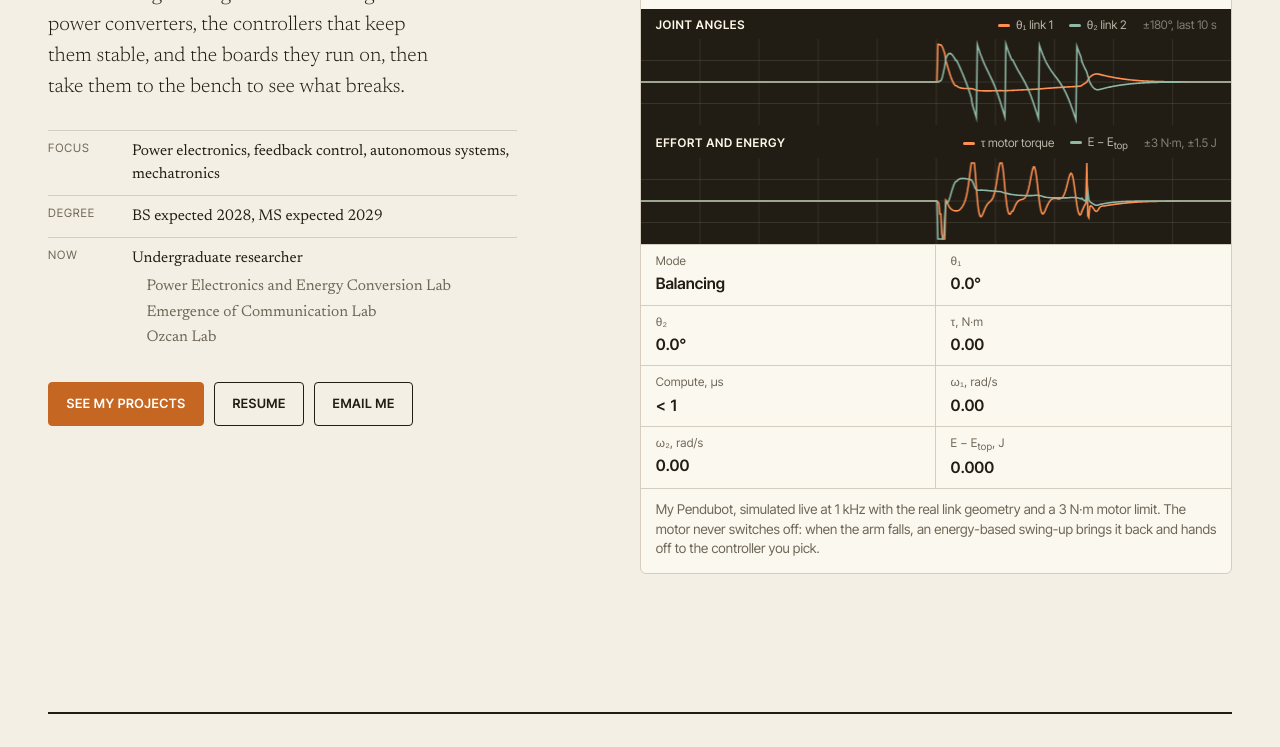
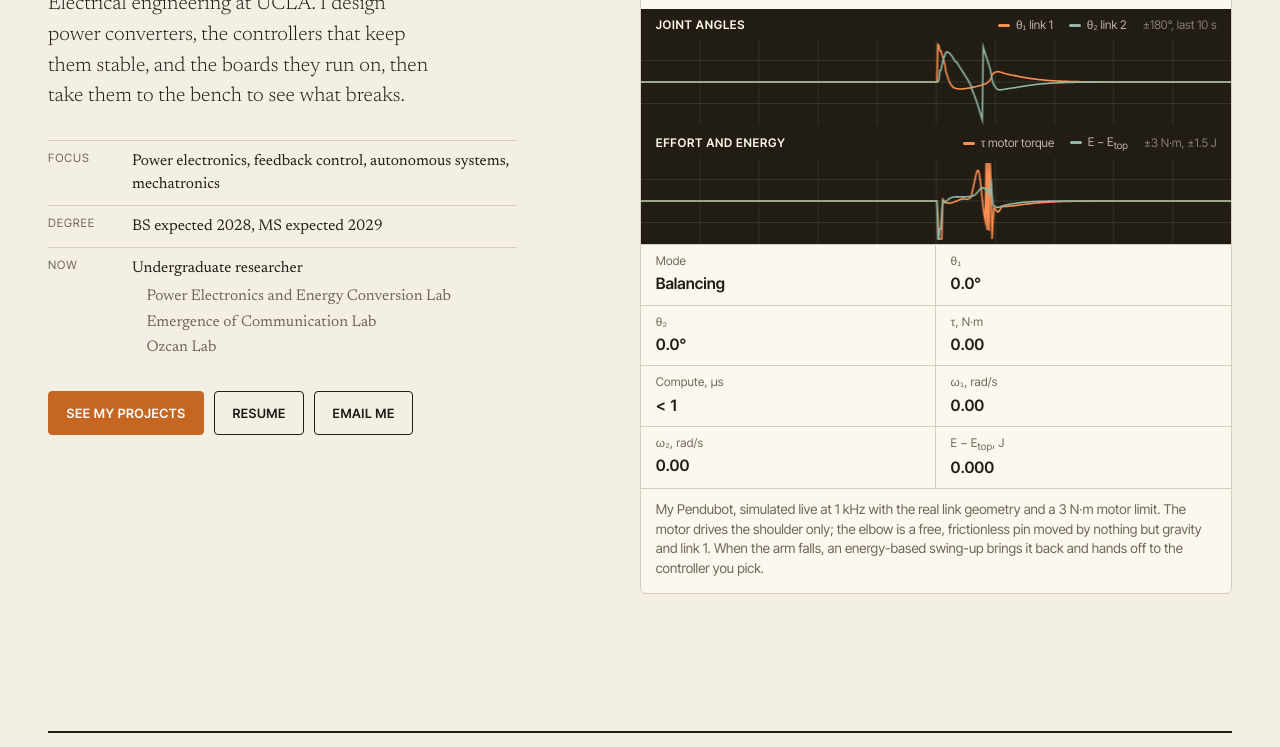
Before and after one commit to honwesley/honwesley-portfolio, a plain HTML site: page index.html in a window 1280 px wide. Shown: the part 630-1377 px from the top of the page. Drawn offline with Linux system fonts and the light colour scheme.

Commit message:
Pendubot sim: unactuated frictionless elbow, link-1-only disturbances

```diff
--- a/index.html
+++ b/index.html
@@ -59,8 +59,8 @@
   </div>
   <figure class="rig" aria-labelledby="rig-cap">
   <div class="rig-stage">
-    <canvas id="pendubot" role="img" aria-label="Simulated Pendubot. Drag the arm to disturb it; the controller swings it back up and balances it."></canvas>
-    <span class="grab-hint">Grab the arm and throw it</span>
+    <canvas id="pendubot" role="img" aria-label="Simulated Pendubot. Drag link 1 to disturb it; the controller swings it back up and balances it."></canvas>
+    <span class="grab-hint">Grab link 1 and shove it</span>
   </div>
   <div class="rig-bar">
     <div class="ctl-pick" role="group" aria-label="Balance controller">
@@ -91,7 +91,7 @@
     <div><dt>ω₂, rad/s</dt><dd id="t-w2">0.00</dd></div>
     <div><dt>E − E<sub>top</sub>, J</dt><dd id="t-e">0.000</dd></div>
   </dl>
-  <figcaption id="rig-cap">My Pendubot, simulated live at 1 kHz with the real link geometry and a 3 N·m motor limit. The motor never switches off: when the arm falls, an energy-based swing-up brings it back and hands off to the controller you pick.</figcaption>
+  <figcaption id="rig-cap">My Pendubot, simulated live at 1 kHz with the real link geometry and a 3 N·m motor limit. The motor drives the shoulder only; the elbow is a free, frictionless pin moved by nothing but gravity and link 1. When the arm falls, an energy-based swing-up brings it back and hands off to the controller you pick.</figcaption>
 </figure>
 </section>
 
--- a/main.js
+++ b/main.js
@@ -26,16 +26,19 @@
      - swing-up: energy pumping through collocated partial feedback
        linearization of the shoulder, until the state is near upright
      - balance: the selected controller (PID, LQR, NMPC or fuzzy)
+   The motor torque acts on the shoulder only. The elbow is a free,
+   frictionless pin: only gravity and the motion of link 1 move link 2.
    All four were tuned and tested offline on the same model: each
-   recovers from hanging straight down and from random states up to
-   10 rad/s on link 1 and 20 rad/s on link 2.
+   recovers from hanging straight down, from link 2 spinning at 20 rad/s,
+   and from random states up to 10 rad/s on link 1 and 20 rad/s on link 2.
    ========================================================= */
 (() => {
   const cv = document.getElementById('pendubot');
   if (!cv) return;
 
   // ---------- plant ----------
-  const rho = 2700, wd = 0.0508, th = 0.00635, g = 9.81, b = 0.002;
+  const rho = 2700, wd = 0.0508, th = 0.00635, g = 9.81;
+  const b = 0.002;                      // N·m·s/rad, shoulder bearing and motor friction (the elbow is frictionless)
   const l1 = 8 * 0.0254, l2 = 14 * 0.0254;
   const m1 = rho * l1 * wd * th, m2 = rho * l2 * wd * th;
   const lc1 = l1 / 2, lc2 = l2 / 2;
@@ -51,8 +54,8 @@
   const QD = [10, 40, 1, 1], RW = 2;
   const ETOP = 1.333991;                                         // J, energy at rest upright
   const PID = { kp1: -3.41507, kp2: -36.44109, kd1: -2.68626, kd2: -5.52524, ki1: -2.0 };
-  const SW = { kp: 3, kd: 2, ke: 20 };                           // swing-up gains
-  const CATCH = { pid: 25, lqr: 25, nmpc: 25, fuzzy: 25 }, LOSE = 75;
+  const SW = { kp: 6, kd: 4, ke: 80, kx: 8 };                    // swing-up gains
+  const CATCH = 40, LOSE = 120;                                  // hand-off thresholds on the LQR cost-to-go
   const NM = { NB: 4, Hz: 0.2, h: 0.004, Ts: 0.02, iters: 2, step: 2.0 };
   const FZ = 30;                                                  // fuzzy universe scale
 
@@ -70,17 +73,19 @@
     const G2 = -m2 * lc2 * g * Math.sin(x[0] + x[1]);
     return [M11, M12, M22, C1, C2, G1, G2];
   }
-  function f(x, u, e1, e2) {
+  function f(x, u, e1) {
     const [M11, M12, M22, C1, C2, G1, G2] = terms(x);
-    const r1 = u - b * x[2] - C1 - G1 + e1, r2 = -b * x[3] - C2 - G2 + e2;
+    // Only the shoulder sees the motor torque u and the external disturbance e1.
+    // The elbow equation has nothing in it but inertia, coupling and gravity.
+    const r1 = u - b * x[2] - C1 - G1 + e1, r2 = -C2 - G2;
     const det = M11 * M22 - M12 * M12;
     return [x[2], x[3], (M22 * r1 - M12 * r2) / det, (-M12 * r1 + M11 * r2) / det];
   }
-  function rk4(x, u, h, e1 = 0, e2 = 0) {
-    const a = f(x, u, e1, e2);
-    const k2 = f(x.map((v, i) => v + h / 2 * a[i]), u, e1, e2);
-    const k3 = f(x.map((v, i) => v + h / 2 * k2[i]), u, e1, e2);
-    const k4 = f(x.map((v, i) => v + h * k3[i]), u, e1, e2);
+  function rk4(x, u, h, e1 = 0) {
+    const a = f(x, u, e1);
+    const k2 = f(x.map((v, i) => v + h / 2 * a[i]), u, e1);
+    const k3 = f(x.map((v, i) => v + h / 2 * k2[i]), u, e1);
+    const k4 = f(x.map((v, i) => v + h * k3[i]), u, e1);
     return x.map((v, i) => v + h / 6 * (a[i] + 2 * k2[i] + 2 * k3[i] + k4[i]));
   }
   function energy(x) {
@@ -98,8 +103,11 @@
     const [M11, M12, M22, C1, C2, G1, G2] = terms(x);
     const E = energy(x);
     let v = -SW.kp * wrap(x[0]) - SW.kd * x[2] + SW.ke * (ETOP - E) * x[2];
+    // The motor can only change the energy by moving link 1, so when link 1 is still and link 2
+    // is spinning (elbow frictionless), drive link 1 with link 2's velocity to add or remove energy.
+    v += SW.kx * (ETOP - E) * x[3];
     if (Math.abs(x[2]) < 0.05 && Math.abs(x[3]) < 0.05 && Math.abs(ETOP - E) > 0.2) v += 8;  // start pumping from rest
-    const q2dd = -(M12 * v + C2 + G2 + b * x[3]) / M22;
+    const q2dd = -(M12 * v + C2 + G2) / M22;
     return M11 * v + M12 * q2dd + C1 + G1 + b * x[2];
   }
 
@@ -217,12 +225,18 @@
     return { scale, bx, by, p1, p2 };
   };
 
-  // ---------- grab and throw ----------
+  // ---------- shove link 1 ----------
+  // Only link 1 can be grabbed. A force on link 1 enters the equations as a torque on the shoulder
+  // alone, so the free elbow still only feels gravity and the motion of link 1.
   const toLocal = (ev) => { const r = cv.getBoundingClientRect(); return [ev.clientX - r.left, ev.clientY - r.top]; };
+  let grabS = 0;   // where on link 1 it was grabbed, metres from the shoulder
   cv.addEventListener('pointerdown', (ev) => {
-    const [mx, my] = toLocal(ev), { p1, p2 } = geom();
-    const d = (a) => Math.hypot(a[0] - mx, a[1] - my);
-    if (Math.min(d(p1), d(p2), d([(p1[0] + p2[0]) / 2, (p1[1] + p2[1]) / 2])) > 60) return;
+    const [mx, my] = toLocal(ev), { scale, bx, by, p1 } = geom();
+    const dx = p1[0] - bx, dy = p1[1] - by, len2 = dx * dx + dy * dy;
+    const t = Math.max(0, Math.min(1, ((mx - bx) * dx + (my - by) * dy) / len2));
+    const cx = bx + t * dx, cy = by + t * dy;
+    if (Math.hypot(mx - cx, my - cy) > 36) return;
+    grabS = Math.max(0.25, t) * l1;
     grab = [mx, my]; cv.setPointerCapture(ev.pointerId); ev.preventDefault();
   });
   cv.addEventListener('pointermove', (ev) => { if (grab) grab = toLocal(ev); });
@@ -230,19 +244,16 @@
   cv.addEventListener('pointerup', release);
   cv.addEventListener('pointercancel', release);
 
-  // Spring from the pointer to the tip of link 2, mapped to joint torques through the Jacobian.
+  // Spring from the pointer to the grabbed point on link 1, mapped to a shoulder torque: tau = J^T F.
   function external() {
-    if (!grab) return [0, 0];
+    if (!grab) return 0;
     const { scale, bx, by } = geom();
     const tx = (grab[0] - bx) / scale, ty = (by - grab[1]) / scale;   // pointer in metres, y up
-    const a2 = x[0] + x[1];
-    const px = l1 * Math.sin(x[0]) + l2 * Math.sin(a2), py = l1 * Math.cos(x[0]) + l2 * Math.cos(a2);
-    const j11 = l1 * Math.cos(x[0]) + l2 * Math.cos(a2), j12 = l2 * Math.cos(a2);
-    const j21 = -l1 * Math.sin(x[0]) - l2 * Math.sin(a2), j22 = -l2 * Math.sin(a2);
-    const vx = j11 * x[2] + j12 * x[3], vy = j21 * x[2] + j22 * x[3];
-    let Fx = 40 * (tx - px) - 1.5 * vx, Fy = 40 * (ty - py) - 1.5 * vy;
-    const Fm = Math.hypot(Fx, Fy); if (Fm > 25) { Fx *= 25 / Fm; Fy *= 25 / Fm; }
-    return [j11 * Fx + j21 * Fy, j12 * Fx + j22 * Fy];
+    const px = grabS * Math.sin(x[0]), py = grabS * Math.cos(x[0]);
+    const jx = grabS * Math.cos(x[0]), jy = -grabS * Math.sin(x[0]);
+    let Fx = 60 * (tx - px) - 2 * jx * x[2], Fy = 60 * (ty - py) - 2 * jy * x[2];
+    const Fm = Math.hypot(Fx, Fy); if (Fm > 30) { Fx *= 30 / Fm; Fy *= 30 / Fm; }
+    return jx * Fx + jy * Fy;
   }
 
   // ---------- step ----------
@@ -252,15 +263,14 @@
     for (let i = 0; i < n; i++) {
       const z = err(x), V = quad(z);
       if (mode === 'balance' && V > LOSE) mode = 'swing';
-      if (mode === 'swing' && V < CATCH[kind] && !grab) { mode = 'balance'; ctl.reset(); }
+      if (mode === 'swing' && V < CATCH && !grab) { mode = 'balance'; ctl.reset(); }
       const c0 = performance.now();
       u = clampU(mode === 'balance' ? (kind === 'nmpc' ? ctl.nmpc(x, z) : ctl[kind](z)) : swingup(x));
       const us = (performance.now() - c0) * 1000;
       // NMPC only solves every 20 ms, so time its solves; time every update for the others
       if (!(mode === 'balance' && kind === 'nmpc') || ctl.nmT === 0) solveUs = 0.85 * solveUs + 0.15 * us;
       calls++;
-      const [e1, e2] = external();
-      x = rk4(x, u, H, e1, e2);
+      x = rk4(x, u, H, external());
     }
     return performance.now() - t0;
   }
@@ -275,8 +285,9 @@
     ctx.setLineDash([4, 6]); ctx.strokeStyle = col.rule; ctx.lineWidth = 1;
     ctx.beginPath(); ctx.arc(bx, by, (l1 + l2) * scale, 0, Math.PI * 2); ctx.stroke(); ctx.setLineDash([]);
     if (grab) {
+      const gx = bx + grabS * scale * Math.sin(x[0]), gy = by - grabS * scale * Math.cos(x[0]);
       ctx.strokeStyle = col.signal; ctx.lineWidth = 1.5; ctx.setLineDash([3, 4]);
-      ctx.beginPath(); ctx.moveTo(p2[0], p2[1]); ctx.lineTo(grab[0], grab[1]); ctx.stroke(); ctx.setLineDash([]);
+      ctx.beginPath(); ctx.moveTo(gx, gy); ctx.lineTo(grab[0], grab[1]); ctx.stroke(); ctx.setLineDash([]);
       ctx.fillStyle = col.signal; ctx.beginPath(); ctx.arc(grab[0], grab[1], 5, 0, Math.PI * 2); ctx.fill();
     }
     ctx.lineCap = 'round';
```
Also changed, not shown: _build/pendubot.js (+42 -31 lines), projects/pendubot.html (+4 -4 lines), 2 other files.
